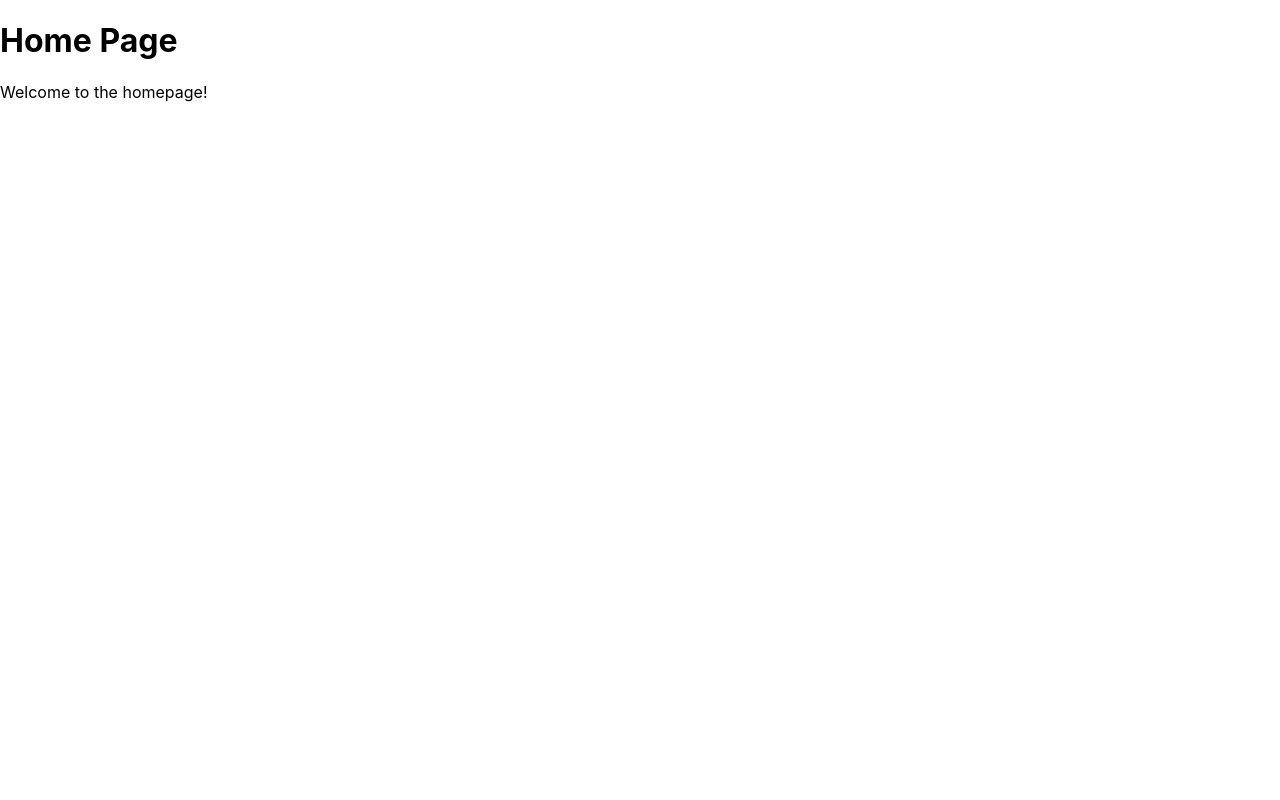
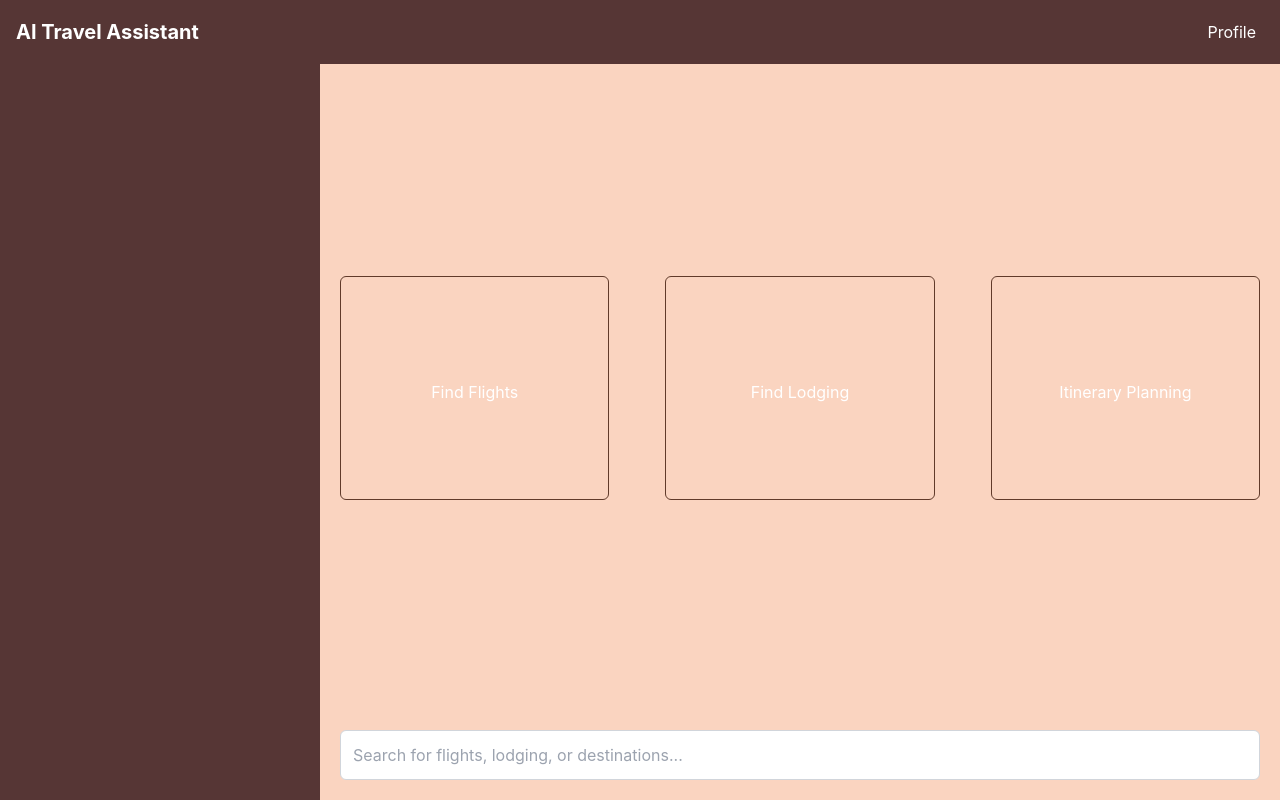
Before and after one commit to AndrewAMesa/TravelAI, a React (Create React App) app in the folder Frontend/frontend/: page / in a window 1280 px wide. Built offline with nearby package versions, Linux system fonts and the light colour scheme.

Commit message:
Page Layout set up

```diff
--- a/Frontend/frontend/package.json
+++ b/Frontend/frontend/package.json
@@ -35,5 +35,10 @@
       "last 1 firefox version",
       "last 1 safari version"
     ]
+  },
+  "devDependencies": {
+    "autoprefixer": "^10.4.20",
+    "postcss": "^8.4.47",
+    "tailwindcss": "^3.4.13"
   }
 }
--- /dev/null
+++ b/Frontend/frontend/src/Components/ActionButton.js
@@ -0,0 +1,13 @@
+// components/ActionButton.js
+import React from 'react';
+
+const ActionButton = ({ label, icon, bgColor }) => {
+  return (
+    <div className={`h-56 flex flex-col items-center justify-center p-5 ${bgColor} text-white border border-[#603a2a] rounded-md hover:opacity-90 cursor-pointer`}>
+      <i className={`icon-${icon} text-2xl`}></i>
+      <p className="mt-2">{label}</p>
+    </div>
+  );
+};
+
+export default ActionButton;
--- a/Frontend/frontend/src/Components/Home.js
+++ b/Frontend/frontend/src/Components/Home.js
@@ -1,12 +1,41 @@
 import React from 'react';
+import ActionButton from './ActionButton';
+import Sidebar from './Sidebar'
+import TopBar from './TopBar';
 
 const Home = () => {
-  return (
-    <div>
-      <h1>Home Page</h1>
-      <p>Welcome to the homepage!</p>
-    </div>
-  );
+    return (
+        <div className="h-screen flex flex-col">
+          {/* Top Bar */}
+          <TopBar />
+
+          <div className="flex flex-1">
+            {/* Sidebar Section */}
+            <div className="w-1/4 bg-[#563635] text-white p-5">
+              <Sidebar />
+            </div>
+
+            {/* Main Content Section */}
+            <div className="w-3/4 flex flex-col p-5 bg-[#fad4c0]">
+              {/* Action Buttons Section */}
+              <div className="grid grid-cols-3 gap-14 mb-8 mt-48">
+                <ActionButton label="Find Flights" icon="flight" />
+                <ActionButton label="Find Lodging" icon="hotel" />
+                <ActionButton label="Itinerary Planning" icon="planning" />
+              </div>
+
+              {/* Search Bar Section (placed at the bottom) */}
+              <div className="mt-auto w-full">
+                <input
+                  type="text"
+                  placeholder="Search for flights, lodging, or destinations..."
+                  className="p-3 border border-gray-300 rounded-md w-full"
+                />
+              </div>
+            </div>
+          </div>
+        </div>
+      );
 };
 
 export default Home;
--- /dev/null
+++ b/Frontend/frontend/src/Components/Sidebar.js
@@ -0,0 +1,11 @@
+import React from 'react';
+
+const Sidebar = () => {
+    return (
+        <div>
+
+        </div>
+    );
+};
+
+export default Sidebar;
--- /dev/null
+++ b/Frontend/frontend/src/Components/TopBar.js
@@ -0,0 +1,14 @@
+import React from 'react';
+
+const TopBar = () => {
+  return (
+    <div className="w-full h-16 bg-[#563635] flex items-center justify-between px-4 text-white">
+      <h1 className="text-xl font-bold">AI Travel Assistant</h1>
+      <div className="flex items-center space-x-4">
+        <button className="hover:bg-[#4e2c20] p-2 rounded">Profile</button>
+      </div>
+    </div>
+  );
+};
+
+export default TopBar;
--- a/Frontend/frontend/src/index.css
+++ b/Frontend/frontend/src/index.css
@@ -1,3 +1,8 @@
+@tailwind base;
+@tailwind components;
+@tailwind utilities;
+
+
 body {
   margin: 0;
   font-family: -apple-system, BlinkMacSystemFont, 'Segoe UI', 'Roboto', 'Oxygen',
--- /dev/null
+++ b/Frontend/frontend/tailwind.config.js
@@ -0,0 +1,10 @@
+/** @type {import('tailwindcss').Config} */
+module.exports = {
+  content: [
+    "./src/**/*.{js,jsx,ts,tsx}",
+  ],
+  theme: {
+    extend: {},
+  },
+  plugins: [],
+};
```
Also changed, not shown: 1 other file (tests, documents, lock files or other folders).
